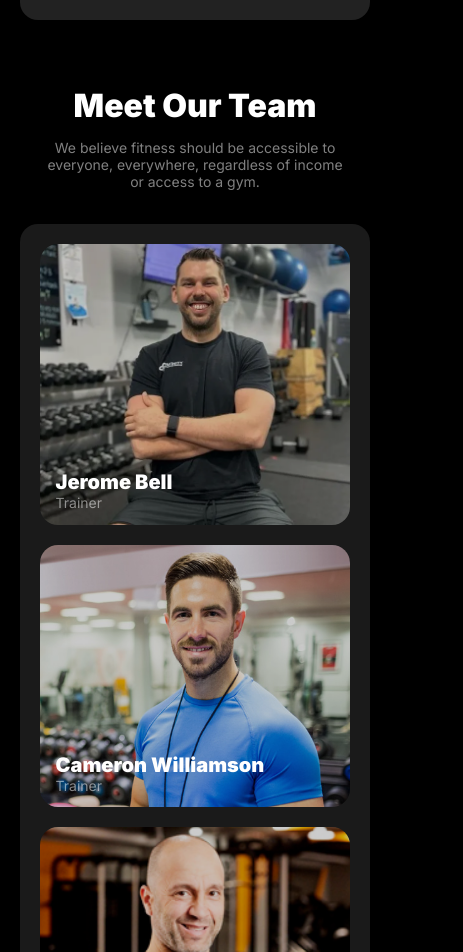
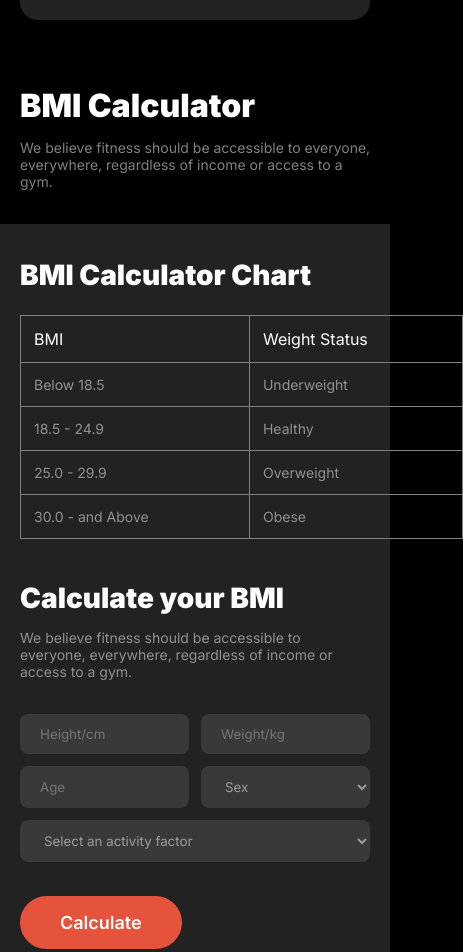
Before and after one commit to Azad1036/Versatile-Ui-A2, a plain HTML site: page index.html in a window 390 px wide. Shown: the part 3120-4072 px from the top of the page, 463 px wide, since content can reach past the window. Drawn offline with Linux system fonts and the light colour scheme; a web font is replaced by a local one.

Commit message:
bmi calcuator section finish and responsive

```diff
--- a/index.html
+++ b/index.html
@@ -101,6 +101,72 @@
             </div>
         </section>
         <!-- Run an Extra Section End -->
+        <!-- BMI Calculator Section Start Here -->
+        <section>
+            <div class="bmi-content">
+                <div class="bmi">
+                    <h3>BMI Calculator</h3>
+                    <p>We believe fitness should be accessible to everyone, everywhere, regardless of income or access to a gym.</p>
+                </div>
+            </div>
+            <div class="bmi-calculator">
+                <div class="bmi-calculator-container">
+                <div class="bmi-calculator-chart">
+                    <h3>BMI Calculator Chart</h3>
+                    <table border="1">
+                        <thead>
+                            <tr>
+                                <td style="color: white; font-size: 16px;">BMI</td>
+                                <td style="color: white; font-size: 16px;">Weight Status</td>
+                            </tr>
+                        </thead>
+                        <tbody>
+                            <tr>
+                                <td>Below 18.5</td>
+                                <td>Underweight</td>
+                            </tr>
+                            <tr>
+                                <td>18.5 - 24.9</td>
+                                <td>Healthy</td>
+                            </tr>
+                            <tr>
+                                <td>25.0 - 29.9</td>
+                                <td>Overweight</td>
+                            </tr>
+                            <tr>
+                                <td>30.0 - and Above</td>
+                                <td>Obese</td>
+                            </tr>
+                        </tbody>
+                    </table>
+                </div>
+                <div class="bmi-calculator-live">
+                    <h3>Calculate your BMI</h3>
+                    <p>We believe fitness should be accessible to everyone, everywhere, regardless of income or access
+                        to a gym.</p>
+                    <div class="bmi-calculator-input">
+                        <div class="bmi-input">
+                            <input type="text" name="" id="" placeholder="Height/cm">
+                            <input type="text" name="" id="" placeholder="Weight/kg">
+                        </div>
+                        <div class="bmi-input bmi-input-tow">
+                            <input type="text" name="" id="" placeholder="Age">
+                            <select name="" id="" class="select">
+                                <option value="">Sex</option>
+                            </select>
+                        </div>
+                        <div class="bmi-input">
+                            <select name="" id="" class="select">
+                                <option value="">Select an activity factor</option>
+                            </select>
+                        </div>
+                    </div>
+                    <button class="btn-primary">Calculate</button>
+                </div>
+            </div>
+            </div>
+        </section>
+        <!-- BMI Calculator Section End Here -->
         <!-- Meet Our Team Section Start -->
         <section class="meet-team-container">
             <div class="meet-team-content">
--- a/style/mobile-responsive.css
+++ b/style/mobile-responsive.css
@@ -6,7 +6,7 @@
     }
 
     .nav-icon {
-        display: block;
+        display: block !important;
         color: var(--primary-color);
         width: 24px;
         height: 24px;
@@ -100,6 +100,32 @@
     width: 100%;
 }
 /* Run Related Style End */
+/* BMI Calculator Related Style Start */
+.bmi-content {
+    margin: 0 20px;
+}
+
+.bmi {
+    width: 353px;
+    margin-bottom: 0;
+    margin-left: 0;
+}
+
+.bmi h3 {
+    font-size: 32px;
+}
+
+.bmi-calculator-container {
+    margin: 34px 20px;
+    flex-direction: column;
+    gap: 42px;
+    padding: 34px 0;
+}
+
+.bmi-calculator-chart h3 {
+    margin-bottom: 23px;
+}
+/* BMI Calculator Related Style End */
 /* Meet Our Team Related Style Start */
 .meet-team-container {
     margin: 66px 20px;
--- a/style/style.css
+++ b/style/style.css
@@ -67,6 +67,10 @@
     font-size: 18px;
 }
 
+.nav-icon {
+    display: none !important;
+}
+
 .nav-home {
     padding: 8px 20px;
     color: var(--primary-color);
@@ -74,11 +78,6 @@
     border-radius: 46px;
     background: var(--secondary-color);
 }
-
-.nav-icon {
-    display: none;
-}
-
 /* Nav Related Style End  */
 /* Banner Related Style Start */
 .banner-container {
@@ -278,12 +277,118 @@
 }
 
 /* Run Related Style End */
+/* BMI Calculator Related Style Start */
+.bmi-calculator {
+    background: #222;
+}
+
+.bmi-content {
+    max-width: 1060px;
+    margin: 0 auto;
+}
+
+.bmi {
+    width: 650px;
+    margin-bottom: 88px;
+    margin-left: 195px;
+}
+
+.bmi h3 {
+    color: var(--primary-color);
+    font-size: 48px;
+    font-weight: 900;
+}
+
+.bmi p {
+    color: var(--tertiary-color);
+    font-size: 14px;
+    margin-top: 14px;
+}
+
+.bmi-calculator-container {
+    max-width: 1060px;
+    margin: 0 auto;
+    display: flex;
+    justify-content: space-between;
+    gap: 175px;
+    padding: 52px 0;
+}
+
+.bmi-calculator-chart {
+    width: 443px;
+}
+
+.bmi-calculator-chart h3 {
+    color: var(--primary-color);
+    font-size: 28px;
+    font-weight: 900;
+    margin-bottom: 52px;
+}
+
+table,
+td {
+    stroke-width: 1px;
+    stroke: rgba(255, 255, 255, 0.10);
+}
+
+table {
+    border-collapse: collapse;
+    width: 100%;
+}
+
+
+td {
+    padding: 13px;
+}
+
+td {
+    color: var(--tertiary-color);
+    font-size: 14px;
+}
+
+.bmi-calculator-live h3 {
+    color: var(--primary-color);
+    font-size: 28px;
+    font-weight: 900;
+}
+
+.bmi-calculator p {
+    color: var(--tertiary-color);
+    font-size: 14px;
+    margin-top: 14px;
+}
+
+.bmi-calculator-input {
+    margin: 34px 0;
+}
+
+.bmi-input {
+    display: flex;
+    gap: 12px;
+}
+
+.bmi-input input,
+.select {
+    padding: 12px 0;
+    border-radius: 8px;
+    padding-left: 20px;
+    background: rgba(255, 255, 255, 0.10);
+    outline: none;
+    border: none;
+    color: var(--tertiary-color);
+    width: 100%;
+}
+
+.bmi-input-tow {
+    margin: 12px 0;
+}
+
+/* BMI Calculator Related Style End */
 /* Meet Our Team Related Style Start */
 .meet-team-container {
     max-width: 1060px;
     margin: 88px auto;
 }
-
 
 .meet-team-content {
     width: 671px;
@@ -419,4 +524,5 @@
     color: var(--tertiary-color);
     font-size: 20px;
 }
+
 /* Footer Related Style End */
--- a/style/tablet-responsive.css
+++ b/style/tablet-responsive.css
@@ -1,9 +1,3 @@
-@media screen and (min-width:769px){
-    .nav-icon {
-        display: none;
-    }
-}
-
 @media screen and (min-width:577px) and (max-width:768px) {
     @import url('https://fonts.googleapis.com/css2?family=Inter:ital,opsz,wght@0,14..32,100..900;1,14..32,100..900&family=Playwrite+GB+S:ital,wght@0,100..400;1,100..400&display=swap');
 
@@ -14,7 +8,7 @@
 }
 
 .nav-icon {
-    display: none;
+    display: none !important;
 }
 
 .banner-container {
@@ -79,6 +73,26 @@
     font-size: 36px;
 }
 /* Run Related Style End */
+/* BMI Calculator Related Style Start */
+
+.bmi-calculator-container {
+    margin: 72px 30px;
+    flex-direction: column;
+    gap: 62px;
+    padding: 34px 0;
+}
+
+.bmi-content {
+    margin: 0 30px;
+}
+
+.bmi {
+    width: 595px;
+    margin-bottom: 0;
+    margin-left: 0;
+}
+
+/* BMI Calculator Related Style End */
 /* Meet Our Team Related Style Start */
 .meet-team-container {
     margin: 72px 30px;
```
